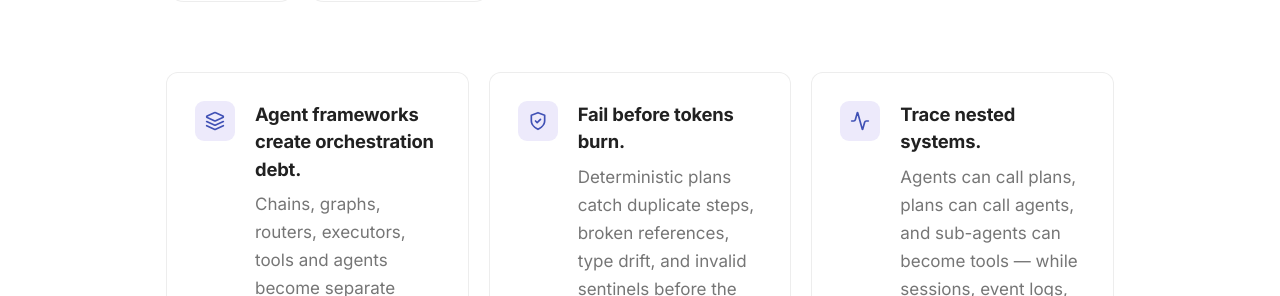
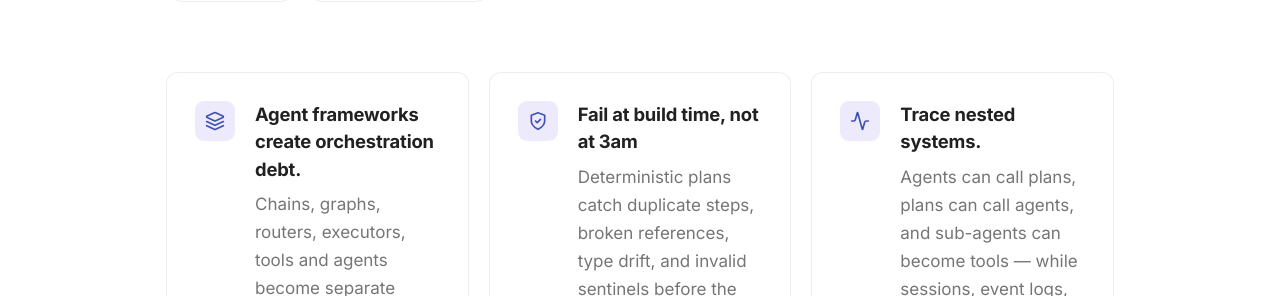
Before and after one commit to selvaz/lazybridgewebsite, an MkDocs documentation site: the page built from docs/index.md, in a window 1280 px wide and 900 px high, scrolled down 625 px. Shown: the part 157-453 px from the top of the window. Built offline with MkDocs 1.6.1 and Material for MkDocs 9.7.7, drawn with Linux system fonts in a browser that asks for light colours; comment, search, counter and statistics services are not loaded.

Commit message:
fix: restore \"Fail at build time, not at 3am\" card title

```diff
--- a/docs/index.md
+++ b/docs/index.md
@@ -71,7 +71,7 @@ description: Build LLM workflows where functions, agents, plans, humans and exte
       <svg xmlns="http://www.w3.org/2000/svg" width="20" height="20" viewBox="0 0 24 24" fill="none" stroke="currentColor" stroke-width="2" stroke-linecap="round" stroke-linejoin="round"><path d="M12 22s8-4 8-10V5l-8-3-8 3v7c0 6 8 10 8 10z"/><path d="m9 12 2 2 4-4"/></svg>
     </div>
     <div class="lb-card__body">
-      <h3>Fail before tokens burn.</h3>
+      <h3>Fail at build time, not at 3am</h3>
       <p>Deterministic plans catch duplicate steps, broken references, type drift, and invalid sentinels before the first LLM call runs.</p>
       <a href="https://core.lazybridge.com/guides/full/plan/" class="lb-card__link">See validation &rarr;</a>
     </div>
```
